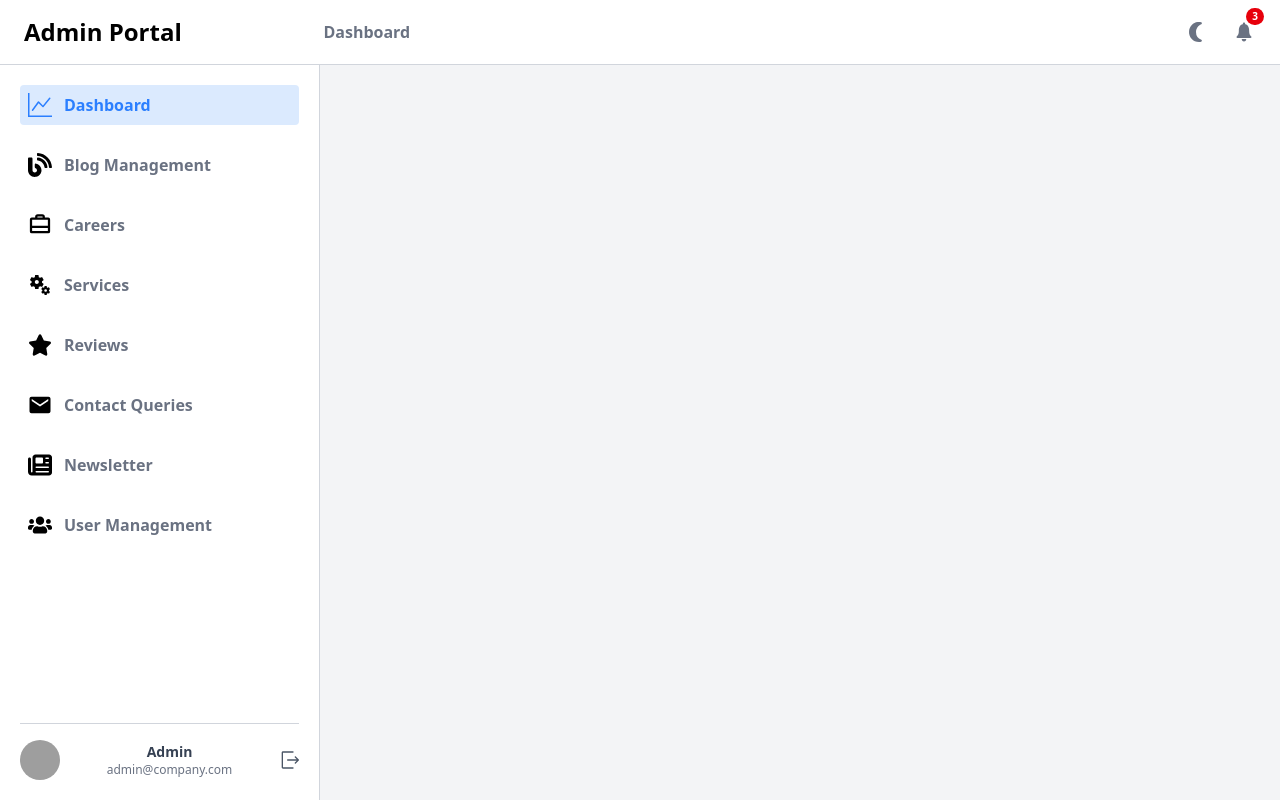
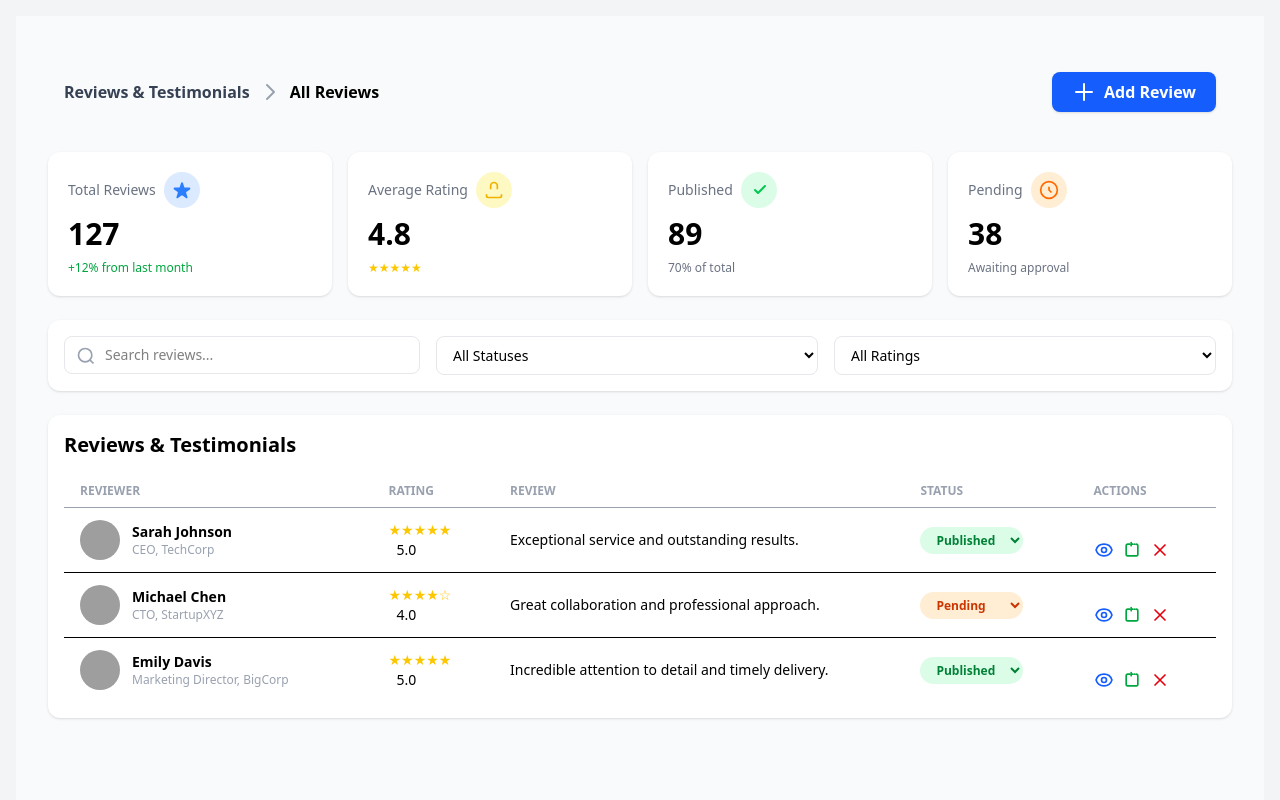
Before and after one commit to Collabority/cl-adminfrontend, a React (Vite) app: page /reviews in a window 1280 px wide. Before the commit this address led to /. Built offline with nearby package versions, Linux system fonts and the light colour scheme; grey boxes are pictures that could not be loaded.

Commit message:
minor changes

```diff
--- a/src/App.jsx
+++ b/src/App.jsx
@@ -1,40 +1,21 @@
 import "./App.css";
 import React, { Suspense, lazy,  useEffect } from "react";
-import { Routes, Route, useLocation, useNavigate } from "react-router-dom";
-import Loader from "./components/Loader";
+import { Routes, Route, useLocation, useNavigate, Navigate } from "react-router-dom";
 
 // Lazy loaded components
-const Navbar = lazy(() => import("./components/Navbar"));
-const Sidebar = lazy(() => import("./components/Sidebar"));
 const Reviews = lazy(() => import("./pages/Reviews"));
 const AddReview = lazy(() => import("./pages/AddReview"));
 const ContactQueries = lazy(() => import("./pages/ContactQueries"));
 
 const App = () => {
-  const location = useLocation();
-  const navigate = useNavigate();
-
-  useEffect(() => {
-    if (location.pathname !== "/") {
-      navigate("/", { replace: true });
-    }
-  }, []);
-
   return (
     <div className="h-screen flex flex-col">
-      <Suspense fallback={<Loader />}>
-        <Navbar />
-      </Suspense>
       <div className="flex flex-1 overflow-hidden">
-        {/* Sidebar with fixed height and no scroll */}
-        <Suspense fallback={<Loader />}>
-          <Sidebar />
-        </Suspense>
-
         {/* Content area that scrolls if it overflows */}
         <div className="flex-1 overflow-y-auto p-4  bg-gray-100">
-          <Suspense fallback={<Loader />}>
+          <Suspense fallback={null}>
             <Routes>
+              <Route path="/" element={<Navigate to="/reviews" replace />} />
               <Route path="/reviews" element={<Reviews />} />
               <Route path="/reviews/add" element={<AddReview />} />
               <Route path="/contact" element={<ContactQueries />} />
--- a/src/components/Loader.jsx
+++ /dev/null
@@ -1,11 +0,0 @@
-import React from 'react';
-
-const Loader = () => {
-  return (
-    <div className="flex justify-center items-center h-full">
-      <div className="w-10 h-10 border-4 border-blue-500 border-t-transparent rounded-full animate-spin"></div>
-    </div>
-  );
-};
-
-export default Loader;
--- a/src/components/Navbar.jsx
+++ /dev/null
@@ -1,56 +0,0 @@
-import React, { useContext } from "react";
-import { MdNightlightRound } from "react-icons/md";
-import { IoIosNotifications } from "react-icons/io";
-import { GiHamburgerMenu } from "react-icons/gi";
-import { AppContext } from "../context/AppContext";
-import { RxCross2 } from "react-icons/rx";
-
-const Navbar = () => {
-  const { activeTab, isSidebarOpen, setIsSidebarOpen } = useContext(AppContext);
-
-  const toggleSidebar = () => {
-    setIsSidebarOpen(!isSidebarOpen);
-  };
-
-  return (
-    <div className="w-full border-b border-gray-300 flex items-center justify-between px-4 py-3 sm:px-6 sm:py-4">
-      {/* Left: Logo and Current Tab */}
-      <div className="flex flex-col w-5/12  sm:flex-row justify-between sm:items-center gap-1 sm:gap-4">
-        <h1 className="text-lg  sm:text-xl md:text-2xl font-bold text-black">
-          Admin Portal
-        </h1>
-        <p className="text-sm  sm:text-base sm:w-5/12 text-gray-500 font-bold">
-          {activeTab}
-        </p>
-      </div>
-
-      {/* Right: Icons */}
-      <div className="flex items-center gap-4 sm:gap-6">
-        <MdNightlightRound className="text-gray-500 text-xl sm:text-2xl cursor-pointer" />
-
-        {/* Notification with red dot */}
-        <div className="relative">
-          <IoIosNotifications className="text-gray-500 text-xl sm:text-2xl cursor-pointer" />
-          <span className="absolute -top-3 -right-2 bg-red-600 text-white text-[10px] px-1.5 py-[1px] rounded-full font-bold">
-            3
-          </span>
-        </div>
-
-        {/* Hamburger Menu: Only visible on small screens */}
-        {isSidebarOpen ? (
-          <RxCross2
-            onClick={toggleSidebar}
-            className="text-gray-500 text-2xl sm:hidden cursor-pointer"
-          />
-        ) : (
-          <GiHamburgerMenu
-            onClick={toggleSidebar}
-            className="text-gray-500 text-2xl sm:hidden cursor-pointer"
-          />
-        )}
-      </div>
-    </div>
-  );
-};
-
-export default Navbar;
--- a/src/components/Sidebar.jsx
+++ /dev/null
@@ -1,130 +0,0 @@
-import React, { useContext, useRef, useEffect } from "react";
-import { Link } from "react-router-dom";
-import { BsGraphUp } from "react-icons/bs";
-import { FaBlog, FaUsers } from "react-icons/fa";
-import { PiSuitcaseSimpleBold } from "react-icons/pi";
-import { MdOutlineMiscellaneousServices } from "react-icons/md";
-import { FaStar, FaNewspaper } from "react-icons/fa6";
-import { IoMdMail } from "react-icons/io";
-import { RxExit } from "react-icons/rx";
-import { AppContext } from "../context/AppContext";
-
-const Sidebar = () => {
-  const { activeTab, setActiveTab, isSidebarOpen, setIsSidebarOpen } =
-    useContext(AppContext);
-
-  const sidebarRef = useRef(null);
-
-  useEffect(() => {
-    const handleClickOutside = (event) => {
-      if (
-        isSidebarOpen &&
-        sidebarRef.current &&
-        !sidebarRef.current.contains(event.target) &&
-        window.innerWidth < 640
-      ) {
-        setIsSidebarOpen(false);
-      }
-    };
-
-    document.addEventListener("mousedown", handleClickOutside);
-    return () => document.removeEventListener("mousedown", handleClickOutside);
-  }, [isSidebarOpen, setIsSidebarOpen]);
-
-  const getItemClasses = (tab) =>
-    `flex items-center gap-3 p-2 rounded cursor-pointer hover:bg-blue-100 group ${
-      activeTab === tab ? "bg-blue-100" : ""
-    }`;
-
-  const getIconClasses = (tab) =>
-    `text-2xl group-hover:text-blue-500 ${
-      activeTab === tab ? "text-blue-500" : "text-black"
-    }`;
-
-  const getTextClasses = (tab) =>
-    `font-bold group-hover:text-blue-500 ${
-      activeTab === tab ? "text-blue-500" : "text-gray-500"
-    }`;
-
-  return (
-    <div
-      ref={sidebarRef}
-      className={`
-        fixed top-20 left-0 z-50 h-full bg-white border-r border-gray-300 p-5 flex flex-col md:justify-between
-        w-3/4 sm:w-1/4
-        transform transition-transform duration-300
-        ${isSidebarOpen ? "translate-x-0" : "-translate-x-full"}
-        sm:translate-x-0 sm:static
-      `}
-    >
-      {/* Navigation Links */}
-      <div className="flex flex-col gap-5">
-        <Link to="/" className={getItemClasses("Dashboard")}>
-          <BsGraphUp className={getIconClasses("Dashboard")} />
-          <h5 className={getTextClasses("Dashboard")}>Dashboard</h5>
-        </Link>
-
-        <Link to="/blog" className={getItemClasses("Blog Management")}>
-          <FaBlog className={getIconClasses("Blog Management")} />
-          <h5 className={getTextClasses("Blog Management")}>Blog Management</h5>
-        </Link>
-
-        <Link to="/careers" className={getItemClasses("Careers")}>
-          <PiSuitcaseSimpleBold className={getIconClasses("Careers")} />
-          <h5 className={getTextClasses("Careers")}>Careers</h5>
-        </Link>
-
-        <Link to="/services" className={getItemClasses("Services")}>
-          <MdOutlineMiscellaneousServices
-            className={getIconClasses("Services")}
-          />
-          <h5 className={getTextClasses("Services")}>Services</h5>
-        </Link>
-
-        <Link to="/reviews" className={getItemClasses("Reviews")}>
-          <FaStar className={getIconClasses("Reviews")} />
-          <h5 className={getTextClasses("Reviews")}>Reviews</h5>
-        </Link>
-
-        <Link to="/contact" className={getItemClasses("Contact Queries")}>
-          <IoMdMail className={getIconClasses("Contact Queries")} />
-          <h5 className={getTextClasses("Contact Queries")}>Contact Queries</h5>
-        </Link>
-
-        <Link to="/newsletter" className={getItemClasses("Newsletter")}>
-          <FaNewspaper className={getIconClasses("Newsletter")} />
-          <h5 className={getTextClasses("Newsletter")}>Newsletter</h5>
-        </Link>
-
-        <Link to="/users" className={getItemClasses("User Management")}>
-          <FaUsers className={getIconClasses("User Management")} />
-          <h5 className={getTextClasses("User Management")}>User Management</h5>
-        </Link>
-      </div>
-
-      {/* Admin Section at Bottom */}
-      <div className=" pt-4 border-t border-gray-300 flex items-center justify-between gap-3">
-        {/* Left: Profile Pic */}
-        <img
-          src="https://randomuser.me/api/portraits/men/32.jpg"
-          alt="Admin"
-          className="w-10 h-10 rounded-full object-cover"
-        />
-
-        {/* Center: Admin Info */}
-        <div className="flex flex-col text-center">
-          <p className="text-sm font-semibold text-gray-700">Admin</p>
-          <p className="text-xs text-gray-500">admin@company.com</p>
-        </div>
-
-        {/* Right: Logout Icon */}
-        <RxExit
-          className="text-xl text-gray-600 hover:text-red-500 cursor-pointer"
-          title="Logout"
-        />
-      </div>
-    </div>
-  );
-};
-
-export default Sidebar;
```
